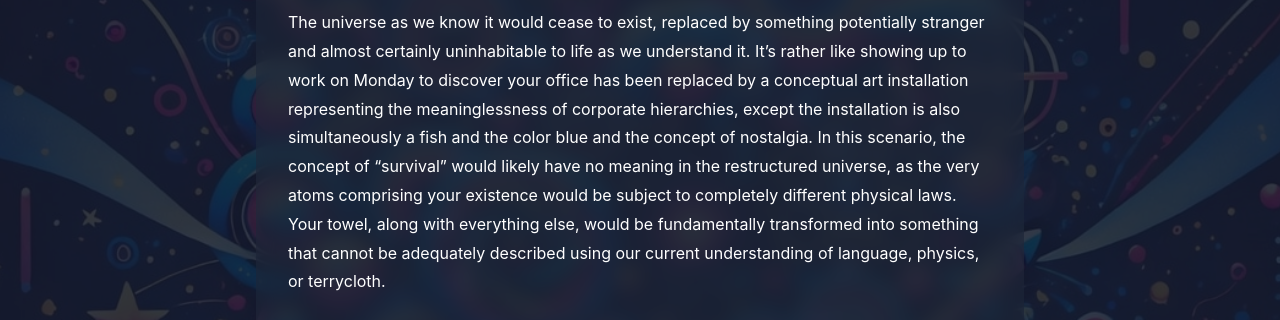
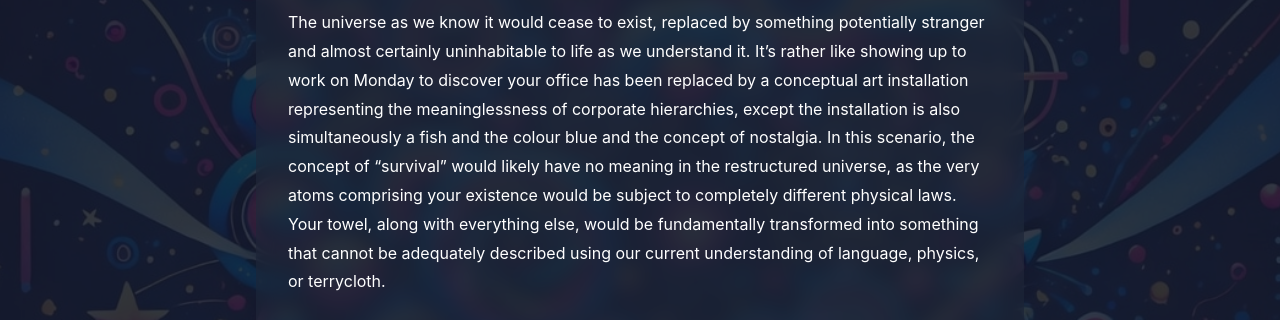
Before and after one commit to forward6/tmeh, a Jekyll site: the page built from _posts/2025-05-20-towel-day-survival-guide-planetary-termination.md, in a window 1280 px wide and 900 px high, scrolled down 3295 px. Shown: the part 248-568 px from the top of the window. Built offline with Jekyll 4.4.1, drawn with Linux system fonts in a browser that asks for light colours.

Commit message:
Updated post, eh

```diff
--- a/_posts/2025-05-20-towel-day-survival-guide-planetary-termination.md
+++ b/_posts/2025-05-20-towel-day-survival-guide-planetary-termination.md
@@ -34,7 +34,7 @@
 
 And yet, vacuum decay might not be thorough enough for the universe's quality assurance department. The ultimate cosmic cancellation, false vacuum collapse, suggests the entire universe could spontaneously transition to a lower energy state, effectively rebooting reality with new physics. It's the cosmic equivalent of your company switching operating systems overnight without warning, training, or compatibility testing. The resulting "bubble" of true vacuum would expand at light speed, with no warning and no defense. Inside this bubble, atoms, stars, planets, even the fundamental forces themselves would be restructured according to completely different physical laws.
 
-The universe as we know it would cease to exist, replaced by something potentially stranger and almost certainly uninhabitable to life as we understand it. It's rather like showing up to work on Monday to discover your office has been replaced by a conceptual art installation representing the meaninglessness of corporate hierarchies, except the installation is also simultaneously a fish and the color blue and the concept of nostalgia. In this scenario, the concept of "survival" would likely have no meaning in the restructured universe, as the very atoms comprising your existence would be subject to completely different physical laws. Your towel, along with everything else, would be fundamentally transformed into something that cannot be adequately described using our current understanding of language, physics, or terrycloth.
+The universe as we know it would cease to exist, replaced by something potentially stranger and almost certainly uninhabitable to life as we understand it. It's rather like showing up to work on Monday to discover your office has been replaced by a conceptual art installation representing the meaninglessness of corporate hierarchies, except the installation is also simultaneously a fish and the colour blue and the concept of nostalgia. In this scenario, the concept of "survival" would likely have no meaning in the restructured universe, as the very atoms comprising your existence would be subject to completely different physical laws. Your towel, along with everything else, would be fundamentally transformed into something that cannot be adequately described using our current understanding of language, physics, or terrycloth.
 
 And yet, despite the universe's impressive array of termination methods, from the merely catastrophic black hole to the reality-ending vacuum collapse, here we are, still filing our TPS reports, still arguing about who left the cosmic microwave background on high, still spinning through space on our mostly harmless planet. The most remarkable thing about these apocalyptic scenarios isn't their destructive potential, but the fact that they haven't happened yet: a statistical anomaly so improbable that it makes winning the lottery while being struck by lightning seem like a certainty by comparison.
 
@@ -58,4 +58,4 @@
 {: .warning-box}
 
 ## Listen to our Towel Day Special Episode
-* ["The Employee Guide to Planetary Termination"](https://multiverseemployeehandbook.com/episodes/)
+* ["The Employee Guide to Planetary Termination"](https://multiverseemployeehandbook.com/episodes/employee-guide-planetary-termination/)
```
Also changed, not shown: 2 other files.
